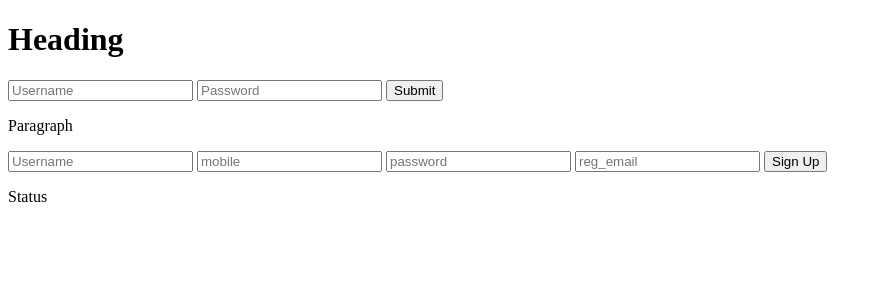
After one commit to rumeshmadhusanka/backend, a PHP site: page /index.html in a window 1280 px wide. The commit adds this page. Shown: the top 300 px of the page, without its empty margins (0-882 px from the left). Run offline with PHP 8.4, Linux system fonts and the light colour scheme.

Commit message:
working php and html

```diff
--- a/config.php
+++ b/config.php
@@ -8,7 +8,7 @@
 $host       = "localhost";
 $username   = "root";
 $password   = "";
-$dbname     = "test";
+$dbname     = "service_me";
 $dsn        = "mysql:host=$host;dbname=$dbname";
 $options    = array(
                 PDO::ATTR_ERRMODE => PDO::ERRMODE_EXCEPTION
--- /dev/null
+++ b/index.html
@@ -0,0 +1,29 @@
+<!DOCTYPE html>
+<html lang="en">
+<head>
+    <meta charset="UTF-8">
+    <title>Page</title>
+    <script src="test.js"></script>
+    <script src="https://ajax.googleapis.com/ajax/libs/jquery/3.3.1/jquery.min.js"></script>
+</head>
+<body>
+<h1>Heading</h1>
+<form action="loginUser.php" method="post">
+    <input type="text" placeholder="Username" name="log_username" autocomplete="username">
+    <input type="password" placeholder="Password" name="log_password" autocomplete="password">
+    <input type="submit" >
+</form>
+
+<p id="a">Paragraph</p>
+
+
+<form>
+    <input type="text" placeholder="Username" id="reg_username">
+    <input type="tel" placeholder="mobile" id="reg_telephone">
+    <input type="password" placeholder="password" id="reg_password" autocomplete="password">
+    <input type="email" autocomplete="email" placeholder="reg_email">
+    <button onclick="addUser()">Sign Up</button>
+</form>
+<p id="b">Status</p>
+</body>
+</html>
--- /dev/null
+++ b/test2.php
@@ -0,0 +1,4 @@
+<?php
+$password="password";
+$passHash=hash("sha512",$password);
+echo $passHash;
```
Also changed, not shown: loginUser.php (renamed from user.php, +6 -8 lines).
